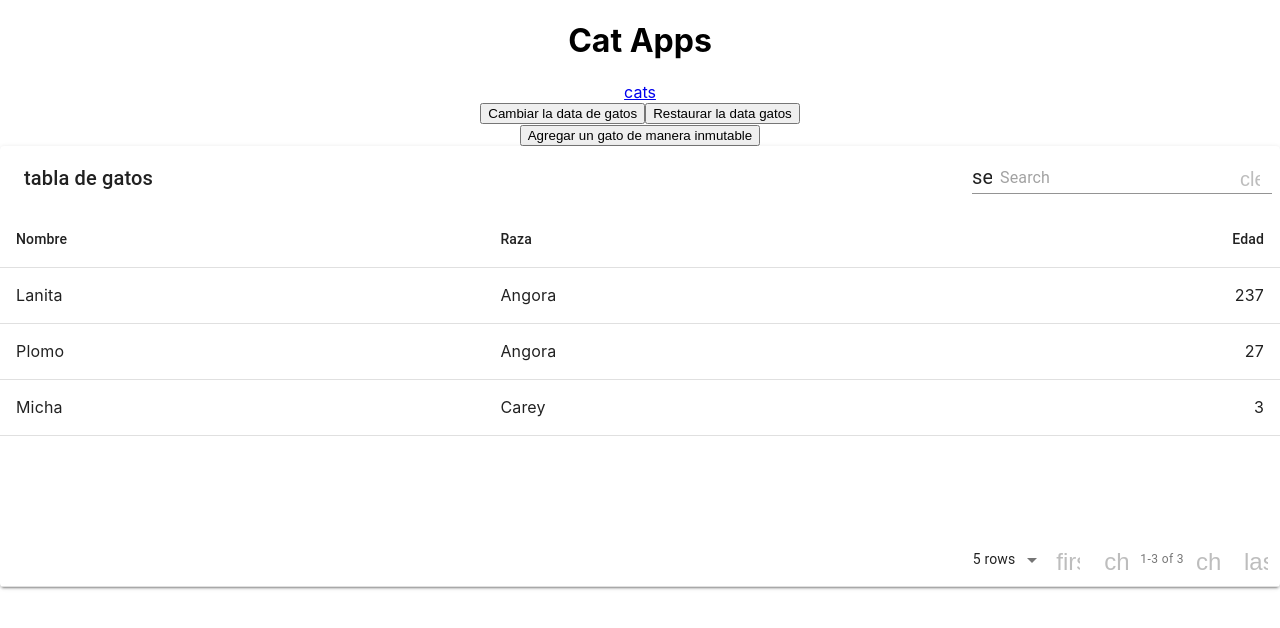
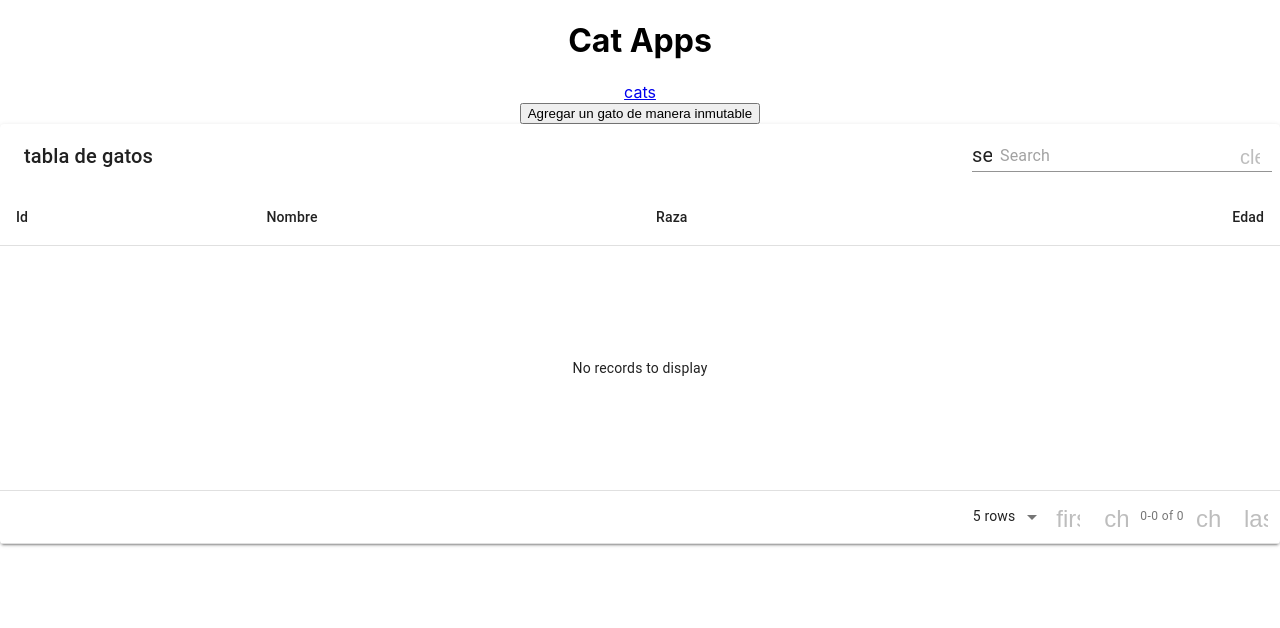
Before and after one commit to JavierCollipal/gatos_react, a React (Create React App) app: page /cats in a window 1280 px wide. Shown: the top 628 px of the page. Built offline with nearby package versions, Linux system fonts and the light colour scheme; the HTML template or start-up script is replaced by a standard one.

Commit message:
concant method fixed, generateMockCat Added
Took 19 minutes

```diff
--- a/src/components/cats/CatTable.jsx
+++ b/src/components/cats/CatTable.jsx
@@ -4,6 +4,7 @@ import MaterialTable from "material-table";
 
 const CatTable = ({title, cats, handleUpdateModal}) => {
     const tableColumns = [
+        { title: 'Id', field: 'id' },
         { title: 'Nombre', field: 'name' },
         { title: 'Raza', field: 'breed' },
         { title: 'Edad', field: 'age', type: 'numeric' },
--- a/src/components/cats/Cats.jsx
+++ b/src/components/cats/Cats.jsx
@@ -1,50 +1,26 @@
 import React, { useState } from "react";
 import CatTable from "./CatTable";
 import CatModal from "./CatModal";
-import CatActions from "./CatActions";
 
-const mockCat = { name: 'lanita', age: 1, breed: 'angora', imageUrl: 'https://pbs.twimg.com/profile_images/378800000466242036/54d24bd84122f283eeabb0608e629f2b.jpeg'};
-const catData = [
-    { name: 'Lanita', breed: 'Angora', age: 237, imageUrl: 'https://pbs.twimg.com/profile_images/378800000466242036/54d24bd84122f283eeabb0608e629f2b.jpeg'},
-    { name: 'Plomo', breed: 'Angora', age: 27, imageUrl: 'https://pbs.twimg.com/profile_images/378800000466242036/54d24bd84122f283eeabb0608e629f2b.jpeg'},
-    { name: 'Micha', breed: 'Carey', age: 3, imageUrl: 'https://pbs.twimg.com/profile_images/378800000466242036/54d24bd84122f283eeabb0608e629f2b.jpeg'},
-];
+const mockCat = { id: Date.now(),name: 'lanita', age: 1, breed: 'angora', imageUrl: 'https://pbs.twimg.com/profile_images/378800000466242036/54d24bd84122f283eeabb0608e629f2b.jpeg'};
+const catData = [];
 
 const Cats = () => {
     const [cats, setCats] =  useState(catData);
     const [modal, setModal] = useState(false);
     const [selectedCat, setSelectedCat] = useState(mockCat);
-
-    const changeCatData = (action) => {
-        switch (action) {
-            case 'CHANGE':
-                setCats([
-                    { name: 'Lanita cambiada', breed: 'Angora cambiado', age: 237},
-                    { name: 'Plomo cambiado', breed: 'Angora cambiado', age: 27},
-                    { name: 'Micha', breed: 'Carey', age: 3},
-                ]);
-                break;
-            case 'RESTORE':
-                setCats(catData);
-                break;
-            default:
-                break;
-        }
-
-    };
+    const generateMockCat = () =>({ id: Date.now(),name: 'lanita', age: 1, breed: 'angora', imageUrl: 'https://pbs.twimg.com/profile_images/378800000466242036/54d24bd84122f283eeabb0608e629f2b.jpeg'});
     const manageModal = (change) => setModal(change);
     const handleUpdateModal = (cat) => {
         setSelectedCat(cat);
         manageModal(true);
     };
-    const addCat = (cat) => {
-        setCats(cats.concat(cat));
-
+    const addCat = () => {
+        setCats(cats.concat(generateMockCat()));
     };
     return (
         <div>
-            <CatActions changeCatData={changeCatData}/>
-            <button onClick={() => addCat(mockCat)}> Agregar un gato de manera inmutable</button>
+            <button onClick={() => addCat()}> Agregar un gato de manera inmutable</button>
             <CatTable title={"tabla de gatos"} cats={cats} handleUpdateModal={handleUpdateModal} />
             { modal ? <CatModal cat={selectedCat}  manageModal={manageModal}/> : null }
         </div>
```
